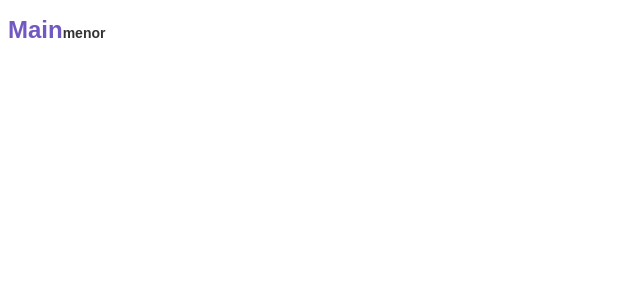
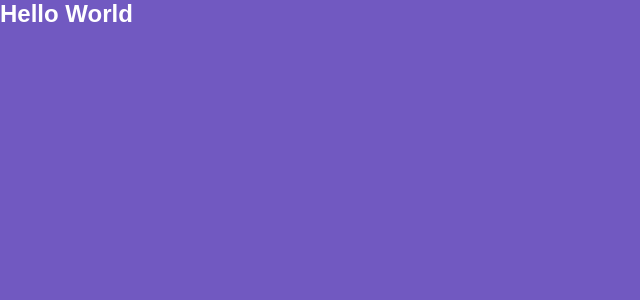
Before and after one commit to Rodrigo-Barrettoo/Bootcamp-Projeto01-React, a React (Create React App) app: page / in a window 1280 px wide. Shown: the top 300 px of the page, without its empty margins (0-640 px from the left). Built offline with nearby package versions, Linux system fonts and the light colour scheme; the HTML template or start-up script is replaced by a standard one.

Commit message:
Styled Components de css global

```diff
--- a/src/App.js
+++ b/src/App.js
@@ -1,9 +1,15 @@
 import React from 'react';
 
 import Routes from './routes';
+import GlobalStyle from './styles/global';
 
 function App() {
-  return <Routes />;
+  return (
+    <>
+      <Routes />
+      <GlobalStyle />
+    </>
+  );
 }
 
 export default App;
--- a/src/pages/Main/index.js
+++ b/src/pages/Main/index.js
@@ -3,10 +3,5 @@
 import { Title } from './styles';
 
 export default function Main() {
-  return (
-    <Title error={false}>
-      Main
-      <small>menor</small>
-    </Title>
-  );
+  return <Title>Hello World</Title>;
 }
--- a/src/pages/Main/styles.js
+++ b/src/pages/Main/styles.js
@@ -2,7 +2,7 @@
 
 export const Title = styled.h1`
   font-size: 24px;
-  color: ${props => (props.error ? 'red' : '#7159c1')};
+  color: ${props => (props.error ? 'red' : '#fff')};
   font-family: Arial, Helvetica, sans-serif;
 
   small {
--- /dev/null
+++ b/src/styles/global.js
@@ -0,0 +1,29 @@
+import { createGlobalStyle } from 'styled-components';
+
+export default createGlobalStyle`
+  * {
+    margin: 0;
+    padding: 0;
+    outline: 0;
+    box-sizing: border-box;
+  }
+
+  html, body, #root {
+    min-height: 100%;
+  }
+
+  body {
+    background: #7159c1;
+    -webkit-font-smoothing: antialiased !important;
+  }
+
+  body, input, button {
+    color: #222;
+    font-size: 14px;
+    font-family: Arial, Helvetica, sans-serif;
+  }
+
+  button {
+    cursor: pointer;
+  }
+`;
```
